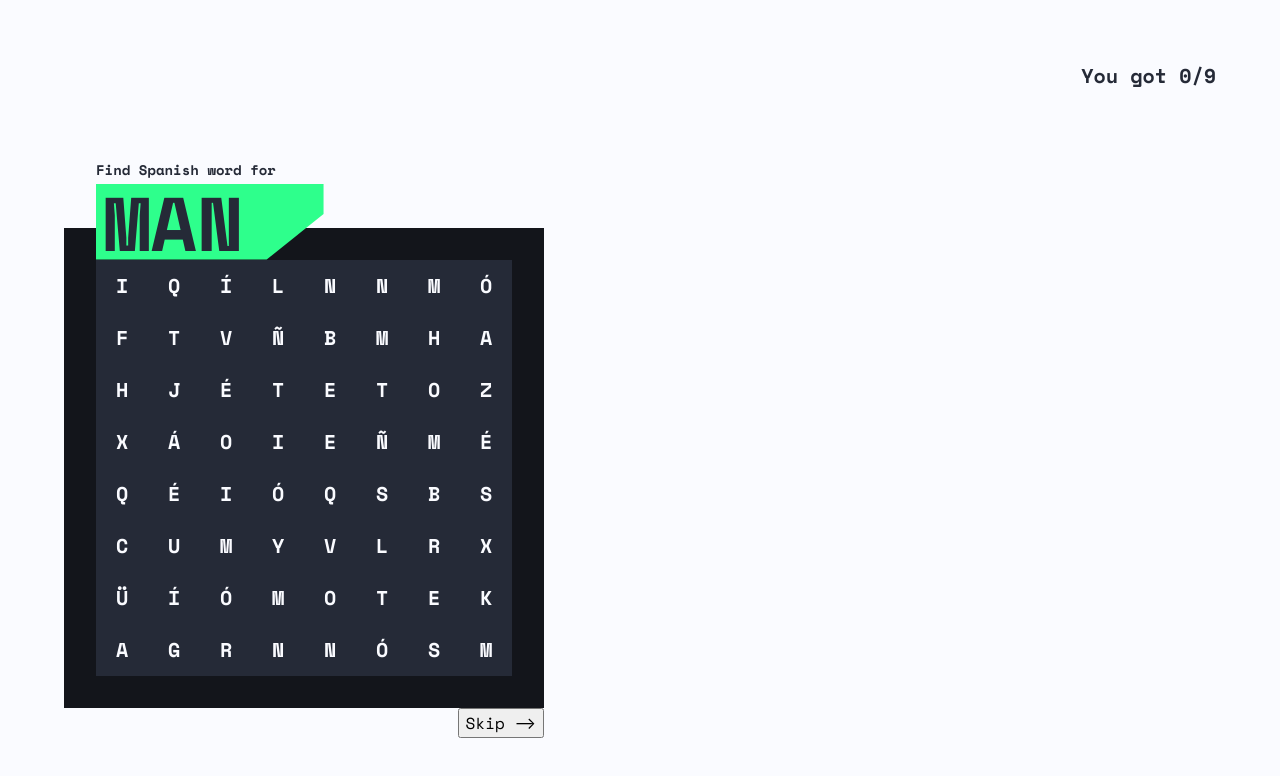
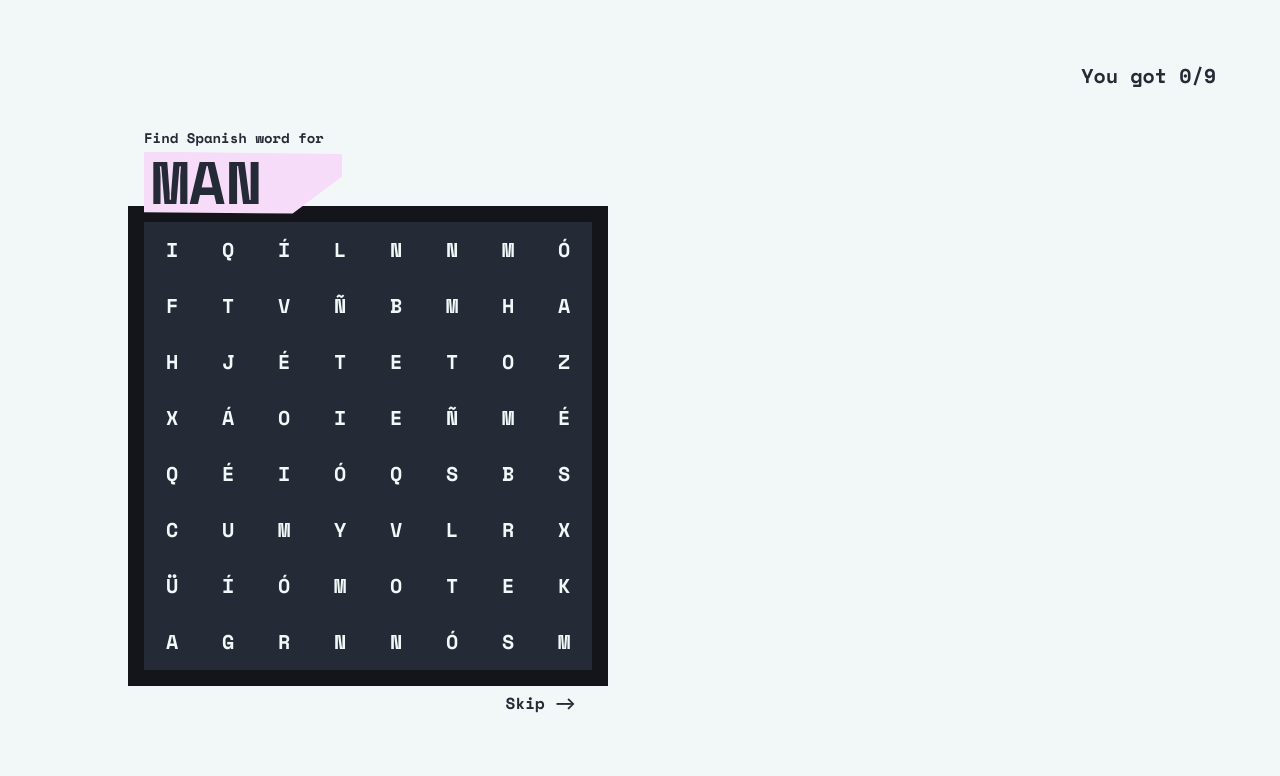
Before and after one commit to hesambayat/traducir, a React (Create React App) app: page / in a window 1280 px wide. Shown: the top 776 px of the page. Built offline with nearby package versions, Linux system fonts and the light colour scheme.

Commit message:
:lipstick: Update keypad style

```diff
--- a/src/styles/components.css
+++ b/src/styles/components.css
@@ -1,3 +1,23 @@
+/* Button */
+.button {
+  display: inline-flex;
+  justify-content: center;
+  align-items: center;
+  padding: 0.5rem 2rem;
+  font-weight: var(--font-weight-bold);
+  line-height: 1.2;
+  border: none;
+  background: none;
+  appearance: none;
+  user-select: none;
+  color: var(--color-body);
+  will-change: color;
+}
+
+.button:hover {
+  color: var(--color-body-alt);
+}
+
 /* Key */
 .key {
   display: inline-flex;
@@ -17,7 +37,7 @@
 }
 
 .key:hover {
-  background-color: hsl(var(--color-body-h), var(--color-body-s), calc(var(--color-body-l) * 2));
+  background-color: var(--color-body-alt);
 }
 
 .key--selected,
@@ -33,5 +53,5 @@
   width: min(50vw, 60vh);
   height: min(50vw, 60vh);
   background-color: var(--color-body);
-  border: 2rem solid hsl(var(--color-body-h), var(--color-body-s), calc(var(--color-body-l) / 2));
+  border: 1rem solid hsl(var(--color-body-h), var(--color-body-s), calc(var(--color-body-l) / 2));
 }
--- a/src/styles/layouts.css
+++ b/src/styles/layouts.css
@@ -1,11 +1,8 @@
 /* Home */
 .home {
   position: relative;
-  max-width: 1400px;
-  padding-right: 5%;
-  padding-left: 5%;
-  margin-right: auto;
-  margin-left: auto;
+  padding-right: 10%;
+  padding-left: 10%;
 }
 
 .home header {
@@ -26,20 +23,20 @@
 .home__question {
   position: relative;
   font-size: 0.875rem;
-  margin: 10rem 0 -2rem 2rem;
+  margin: 8rem 0 -0.5rem 1rem;
   z-index: 2;
 }
 
 .home__question span {
   display: block;
   width: fit-content;
-  padding: 0 5rem 0 0.5rem;
+  padding: 0 5rem 0.125rem 0.5rem;
   margin-top: 0.25rem;
-  font-size: 4.75rem;
+  font-size: 3.75rem;
   line-height: 1;
   background-color: var(--color-primary);
   text-transform: uppercase;
-  clip-path: polygon(0% 0%, 100% 0%, 100% 40%, 75% 100%, 0% 100%);
+  clip-path: polygon(0% 0%, 100% 4%, 100% 40%, 75% 100%, 0% 98%);
 }
 
 .home__actions {
--- a/src/styles/reset.css
+++ b/src/styles/reset.css
@@ -19,3 +19,7 @@ body {
   overflow-x: hidden;
   color: var(--color-body);
 }
+
+*:focus {
+  outline: none;
+}
--- a/src/styles/variables.css
+++ b/src/styles/variables.css
@@ -4,20 +4,22 @@
   --color-body-s: 19%;
   --color-body-l: 18%;
 
-  --color-background-h: 223;
-  --color-background-s: 100%;
-  --color-background-l: 99%;
+  --color-background-h: 180;
+  --color-background-s: 27%;
+  --color-background-l: 96%;
 
-  --color-primary-h: 147;
-  --color-primary-s: 100%;
-  --color-primary-l: 59%;
+  --color-primary-h: 294;
+  --color-primary-s: 74%;
+  --color-primary-l: 92%;
 }
 
 /* Colors */
 :root {
   --color-body: hsl(var(--color-body-h), var(--color-body-s), var(--color-body-l));
+  --color-body-alt: hsl(var(--color-body-h), var(--color-body-s), calc(var(--color-body-l) * 2));
   --color-background: hsl(var(--color-background-h), var(--color-background-s), var(--color-background-l));
   --color-primary: hsl(var(--color-primary-h), var(--color-primary-s), var(--color-primary-l));
+  /* --color-primary: #fc218b; */
 }
 
 /* Typography */
```
